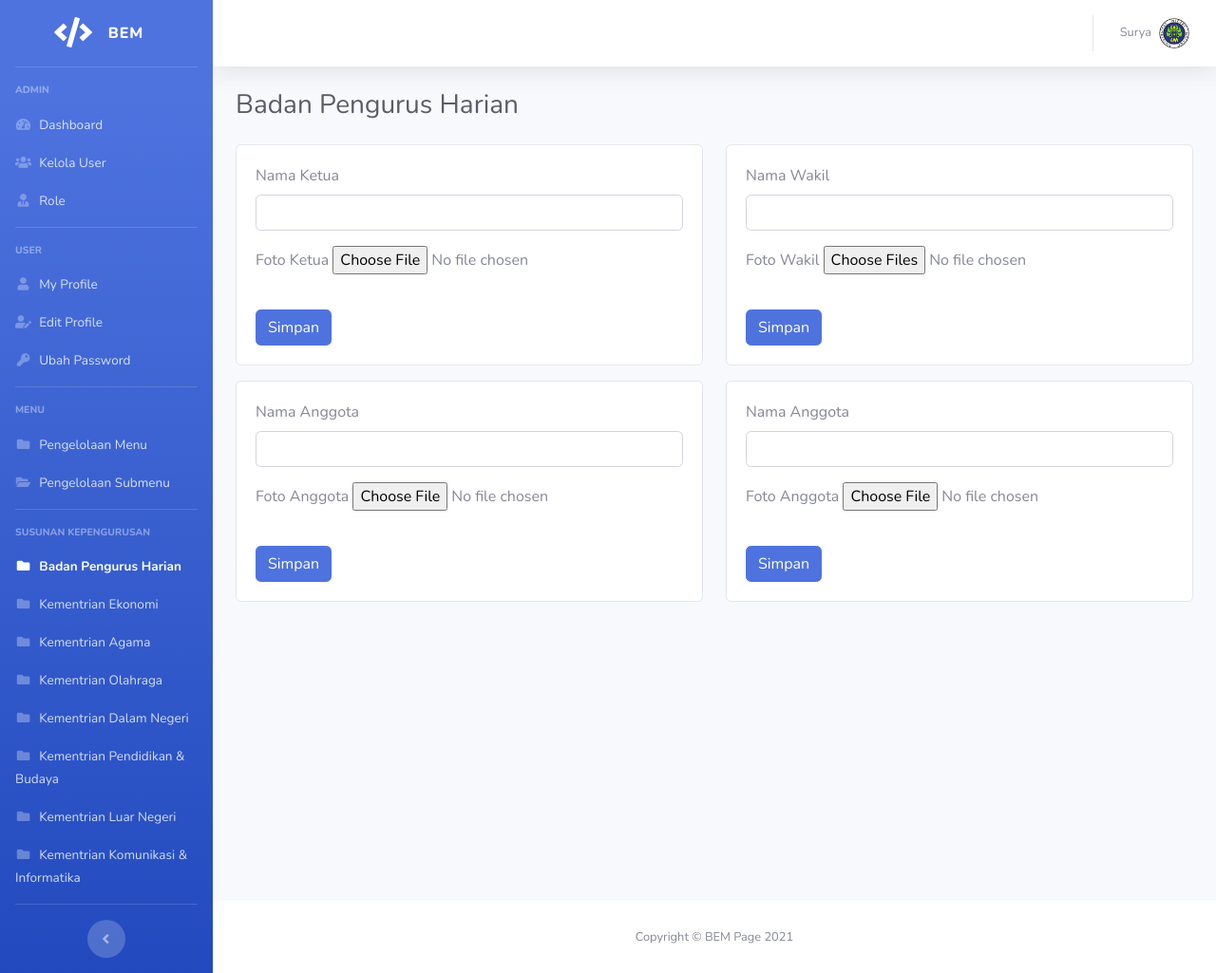
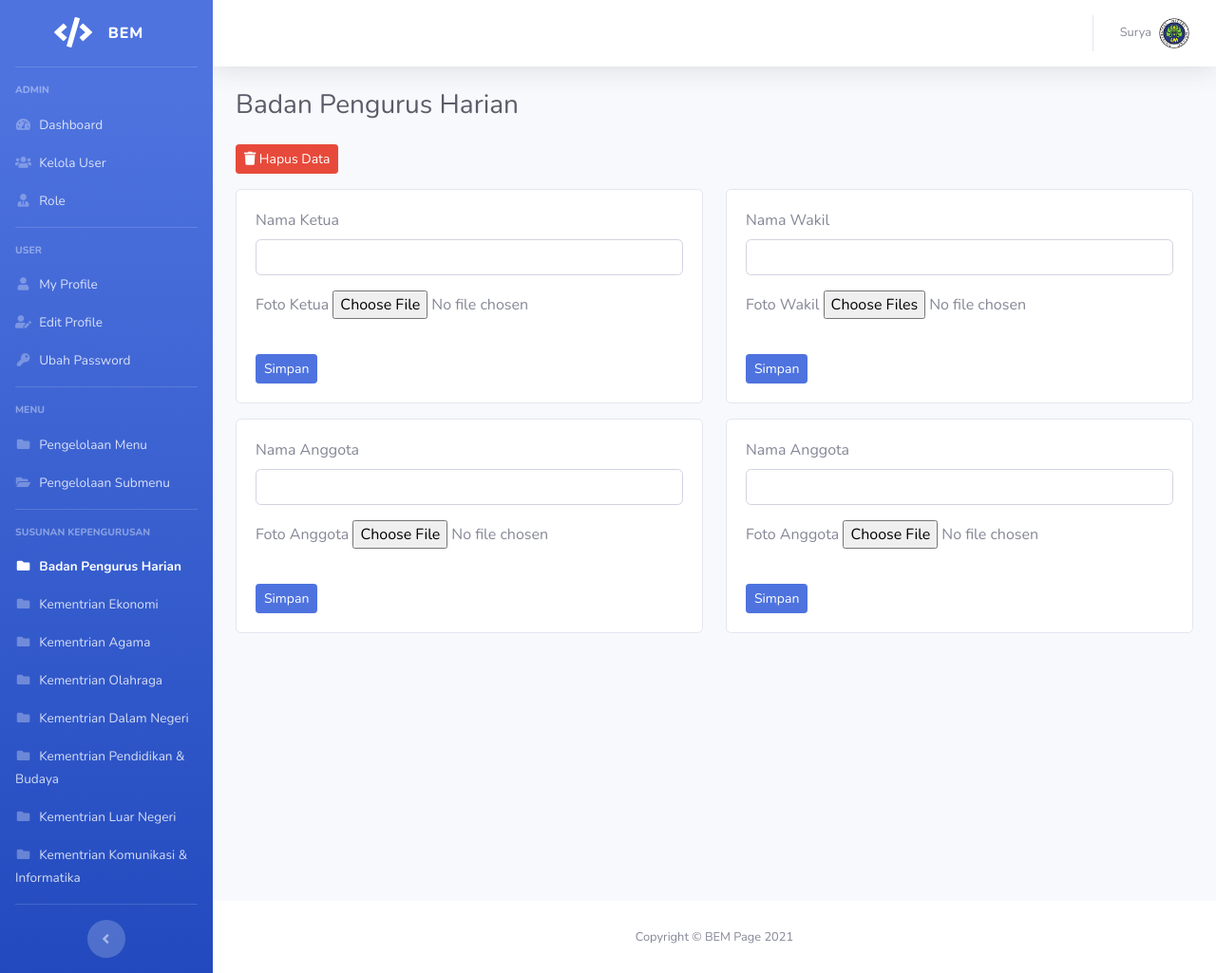
Before and after one commit to yhaae01/bem-page, a CodeIgniter app: page /bem-page/index.php/content/bph in a window 1280 px wide. Shown: the whole page at 95% size. Run offline with CodeIgniter, Linux system fonts and the light colour scheme; a user stored in the database is signed in; data comes from the database, SQL or seed files in the repository; some libraries are stand-ins or nearby versions.

Commit message:
menambahkan hapus data

```diff
--- a/application/controllers/Content.php
+++ b/application/controllers/Content.php
@@ -152,6 +152,11 @@ class Content extends CI_Controller
         }
     }
 
+    public function trunBph()
+    {
+        $this->content->trunBph();
+    }
+
     public function kemenko()
     {
         $data['title'] = 'Kementrian Ekonomi';
--- a/application/models/Content_model.php
+++ b/application/models/Content_model.php
@@ -79,6 +79,18 @@ class Content_model extends CI_Model
         );
         redirect('content/bph');
     }
+
+    public function trunBph()
+    {
+        $this->db->truncate('tb_bph');
+        $this->session->set_flashdata(
+            'message',
+            '<div class="alert alert-success" role="alert">
+            Data berhasil dihapus.
+            </div>'
+        );
+        redirect('content/bph');
+    }
 }
 
 /* End of file Content_model.php */
--- a/application/views/home/bph.php
+++ b/application/views/home/bph.php
@@ -5,6 +5,7 @@
     <h1 class="h3 mb-4 text-gray-800"><?= $title; ?></h1>
 
     <?= $this->session->flashdata('message'); ?>
+    <a href="#" class="btn btn-danger mb-3 btn-sm" data-toggle="modal" data-target="#trunBph"><span class="fas fa-trash"></span> Hapus Data</a>
     <div class="row">
         <div class="col-md-6">
             <!-- Insert ketua -->
@@ -20,7 +21,7 @@
                         <label for="">Foto Ketua</label>
                         <input type="file" name="img_ketua">
                     </div>
-                    <button type="submit" class="btn btn-primary mt-3">Simpan</button>
+                    <button type="submit" class="btn btn-primary mt-3 btn-sm">Simpan</button>
                     </form>
                 </div>
             </div>
@@ -38,7 +39,7 @@
                         <label for="">Foto Wakil</label>
                         <input type="file" name="img_wakil" multiple="multiple">
                     </div>
-                    <button type="submit" class="btn btn-primary mt-3">Simpan</button>
+                    <button type="submit" class="btn btn-primary mt-3 btn-sm">Simpan</button>
                     </form>
                 </div>
             </div>
@@ -57,7 +58,7 @@
                         <label for="">Foto Anggota</label>
                         <input type="file" name="img_anggota1">
                     </div>
-                    <button type="submit" class="btn btn-primary mt-3">Simpan</button>
+                    <button type="submit" class="btn btn-primary mt-3 btn-sm">Simpan</button>
                     </form>
                 </div>
             </div>
@@ -75,7 +76,7 @@
                         <label for="">Foto Anggota</label>
                         <input type="file" name="img_anggota2">
                     </div>
-                    <button type="submit" class="btn btn-primary mt-3">Simpan</button>
+                    <button type="submit" class="btn btn-primary mt-3 btn-sm">Simpan</button>
                     </form>
                 </div>
             </div>
@@ -88,3 +89,24 @@
 
 </div>
 <!-- End of Main Content -->
+
+<!-- Modal Truncate -->
+<div class="modal fade" id="trunBph" tabindex="-1" role="dialog" aria-labelledby="modelTitleId" aria-hidden="true">
+    <div class="modal-dialog" role="document">
+        <div class="modal-content">
+            <div class="modal-header">
+                <h5 class="modal-title">Hapus Data</h5>
+                <button type="button" class="close" data-dismiss="modal" aria-label="Close">
+                    <span aria-hidden="true">&times;</span>
+                </button>
+            </div>
+            <div class="modal-body">
+                Yakin ingin hapus semua data?
+            </div>
+            <div class="modal-footer">
+                <button type="button" class="btn btn-primary" data-dismiss="modal">Tutup</button>
+                <a href="<?= base_url('content/trunBph'); ?>" class="btn btn-outline-secondary">Ya, hapus</a>
+            </div>
+        </div>
+    </div>
+</div>
```
